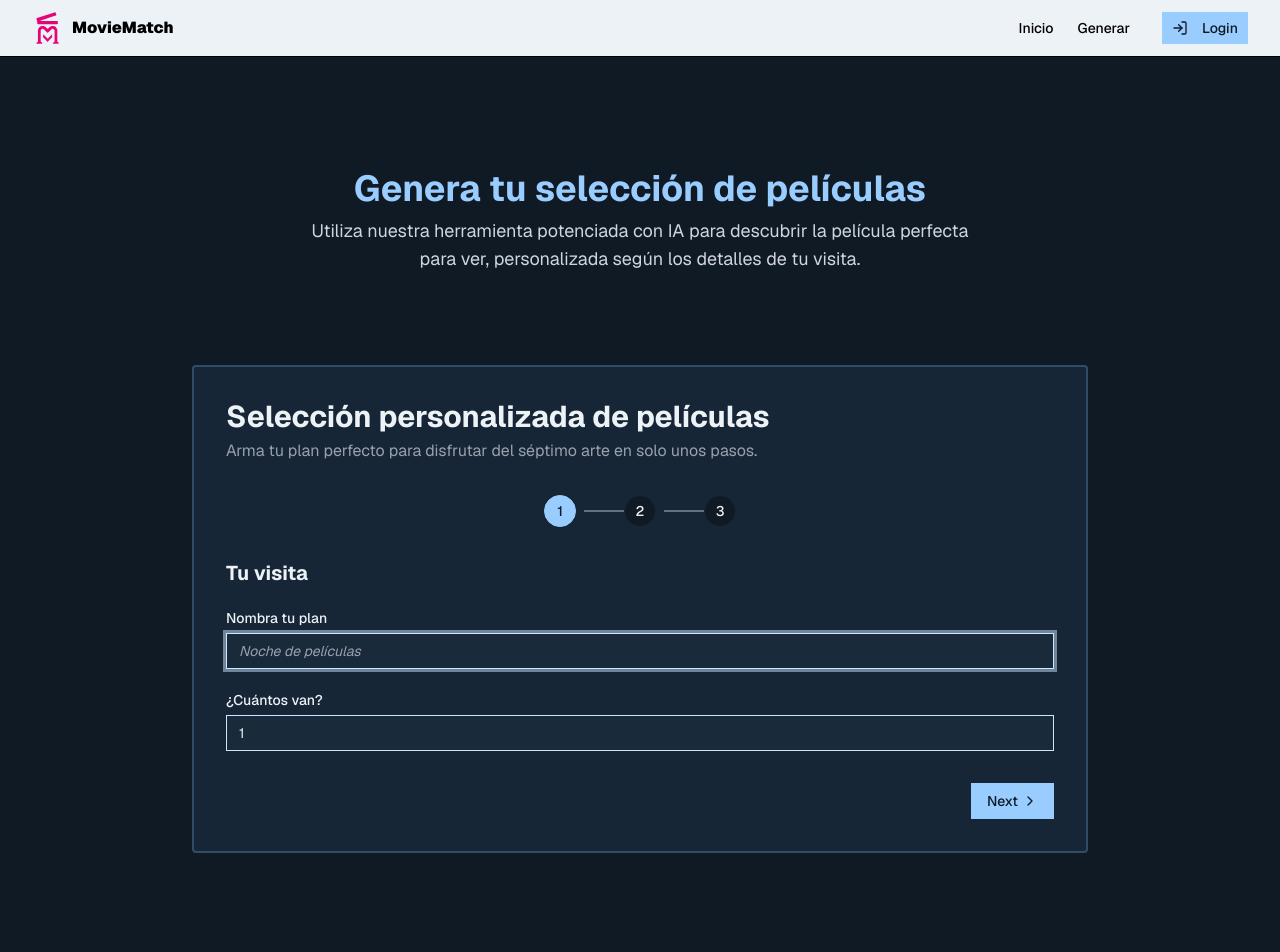
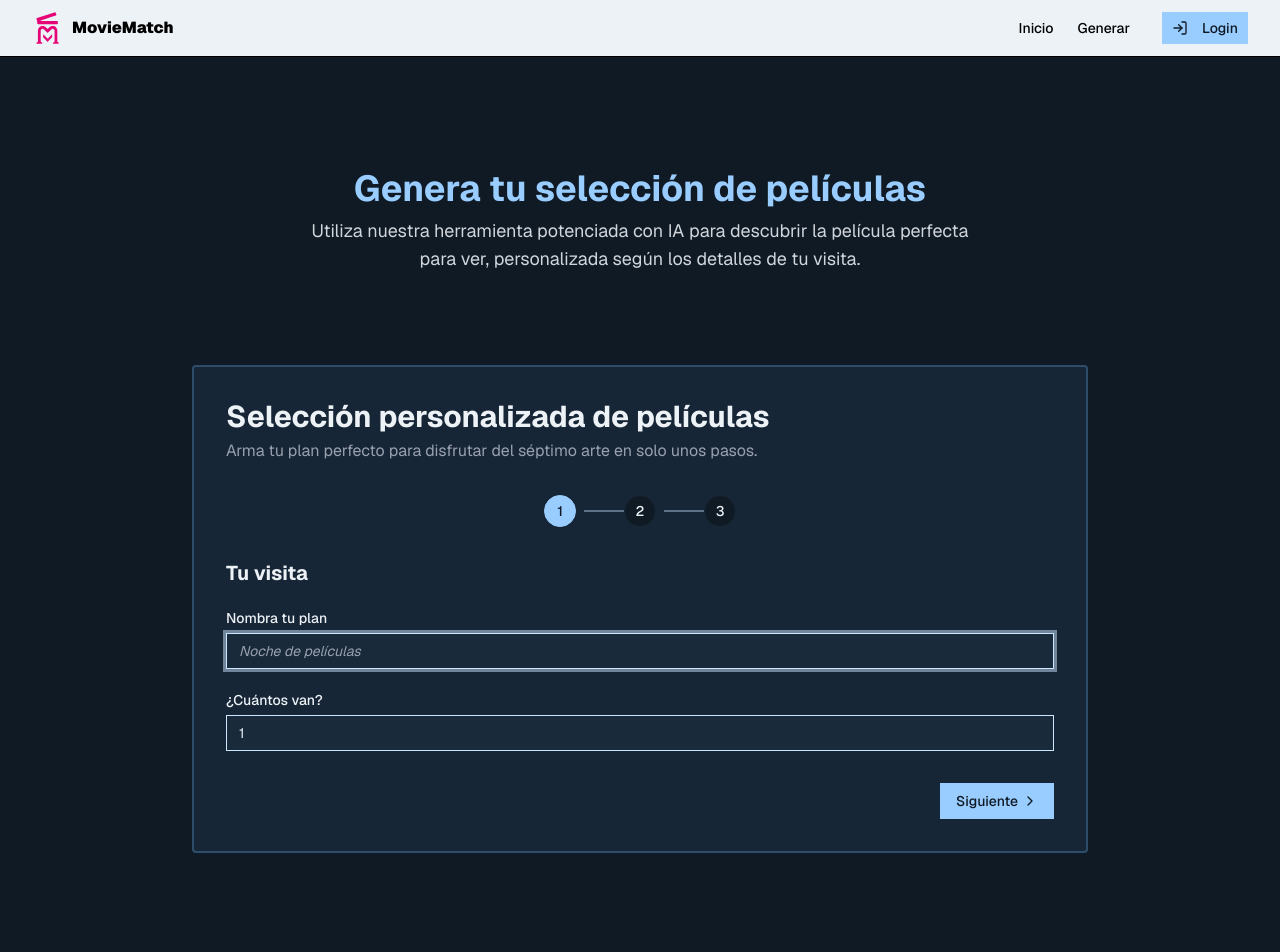
Before and after one commit to Astra-exe/movie-match, a Next.js app in the folder web/: page /generar in a window 1280 px wide. Shown: the top 952 px of the page. Built offline with nearby package versions, Linux system fonts and the light colour scheme; no server answers.

Commit message:
[fix] text to spanish in control buttons

```diff
--- a/web/src/app/generar/_components/MultiFormButtons.tsx
+++ b/web/src/app/generar/_components/MultiFormButtons.tsx
@@ -16,9 +16,9 @@ interface MultiFormButtonsProps {
 export default function MultiFormButtons({
   className,
   onComplete,
-  completeText = "Complete",
-  nextText = "Next",
-  prevText = "Back",
+  completeText = "Completar",
+  nextText = "Siguiente",
+  prevText = "Atrás",
 }: MultiFormButtonsProps) {
   const {
     nextStep,
```
